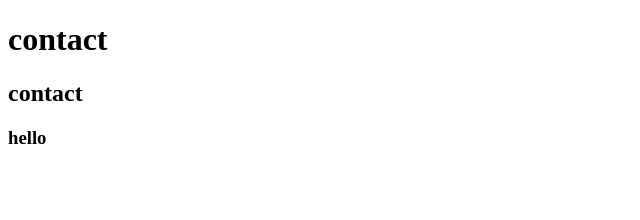
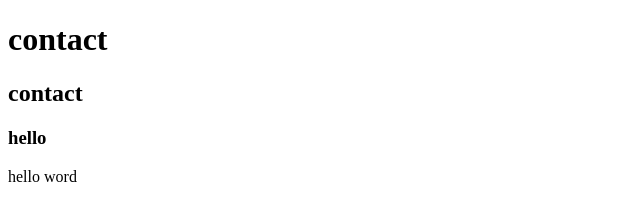
Before and after one commit to PhatVo202/travel-project, a plain HTML site: page contact.html in a window 1280 px wide. Shown: the full height of the page, 0-640 px from the left. Drawn offline with Linux system fonts and the light colour scheme.

Commit message:
hello word

```diff
--- a/contact.html
+++ b/contact.html
@@ -12,6 +12,9 @@
     <h1>contact</h1>
     <h2>contact</h2>
     <h3>hello</h3>
+    <div>
+        <p>hello word</p>
+    </div>
 </body>
 
 </html>
```
